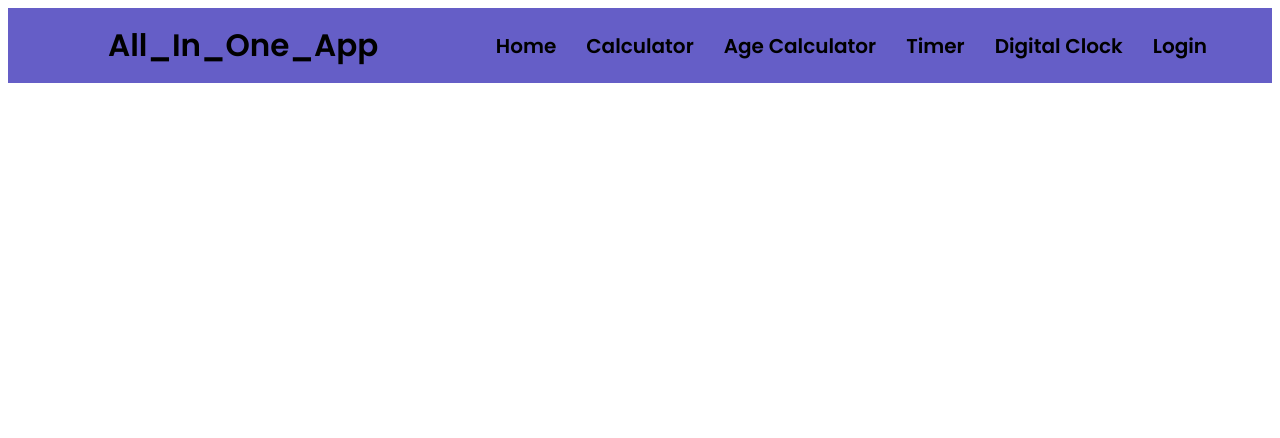
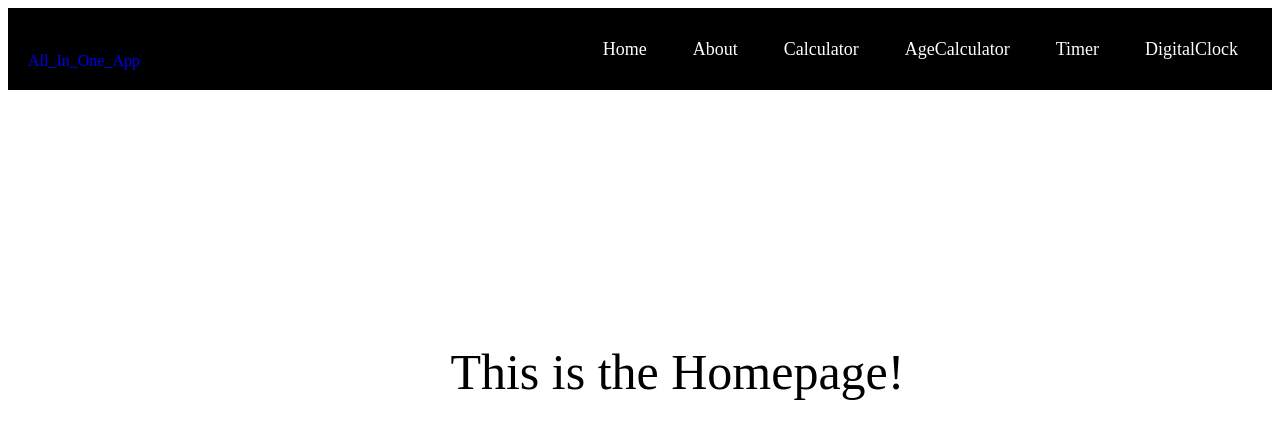
Before and after one commit to Dhananjay-M-Shinde/All_Your_Need_App, an Angular app: page / in a window 1280 px wide. Shown: the top 438 px of the page. Built offline with nearby package versions, Linux system fonts and the light colour scheme; grey boxes are pictures that could not be loaded.

Commit message:
navbar modified

```diff
--- a/src/app/home/home.component.css
+++ b/src/app/home/home.component.css
@@ -1,54 +1,89 @@
-@import url('https://fonts.googleapis.com/css?family=Poppins:400,500,600,700&display=swap');
-*{
+* {
   margin: 0;
   padding: 0;
   box-sizing: border-box;
-  font-family: 'Poppins', sans-serif;
 }
-
-nav{
+a {
+  text-decoration: none;
+}
+li {
+  list-style: none;
+}
+/* NAVBAR STYLING STARTS */
+.navbar {
   display: flex;
-  height: 75px;
-  width: 100%;
-  background: hsla(244, 94%, 34%, 0.642);
   align-items: center;
   justify-content: space-between;
-  padding: 0 50px 0 100px;
-  flex-wrap: wrap;
+  padding: 20px;
+  background-color: rgb(0, 0, 0);
+  color: rgb(255, 255, 255);
+  margin: 0%;
 }
-
-nav .logo{
-  font-size: 31px;
-  font-weight: 600;
+.nav-links a {
+  color: rgb(255, 254, 254);
 }
-
-nav ul{
-  list-style-type: none;
+/* LOGO */
+.logo img {
+  padding-left: 25%;
+}
+/* NAVBAR MENU */
+.menu {
   display: flex;
-  flex-direction: row;
-  flex-wrap: wrap;
+  gap: 1em;
+  font-size: 18px;
 }
-
-nav ul li{
-  padding: 8px 15px;
-  font-size: 20px;
-  font-weight: 600;
-  border-radius: 10px;
-
+.menu li:hover {
+  background-color: rgb(59, 59, 59);
+  font-weight: bold;
 }
-
-nav ul li a{
-  text-decoration: none;
-  color: black;
+.menu li {
+  padding: 5px 14px;
 }
-
-nav ul li a:hover{
-  padding: 6px 10px;
-  border-radius: 5px;
-  background-color: beige;
+/*RESPONSIVE NAVBAR MENU STARTS*/
+/* CHECKBOX TRICK */
+input[type=checkbox] {
+  display: none;
 }
-
-#login:hover{
-  font-family: Verdana, Geneva, Tahoma, sans-serif;
-  background-color: cyan;
+/*HAMBURGER MENU*/
+.hamburger {
+  display: none;
+  font-size: 24px;
+  user-select: none;
 }
+/* APPLYING MEDIA QUERIES */
+@media (max-width: 768px) {
+  .menu {
+      display: none;
+      position: absolute;
+      background-color: rgb(0, 0, 0);
+      right: 0;
+      left: 0;
+      text-align: center;
+      padding: 16px 0;
+  }
+  .menu li:hover {
+      display: inline-block;
+      background-color: rgb(59, 59, 59);
+      transition: 0.3s ease;
+  }
+  .menu li+li {
+      margin-top: 12px;
+  }
+  input[type=checkbox]:checked~.menu {
+      display: block;
+  }
+  .hamburger {
+      display: block;
+  }
+}
+/* TEXT IN CENTER */
+.homepage {
+  font-size: 50px;
+  padding: 20% 0% 10% 35%;
+}
+@media (max-width: 768px){
+  .homepage{
+      font-size: 30px;
+      padding: 40% 0% 10% 22%;
+  }
+}
--- a/src/app/home/home.component.html
+++ b/src/app/home/home.component.html
@@ -1,13 +1,27 @@
-<nav>
-    <div class="logo">
-       All_In_One_App
-    </div>
-    <ul>
-       <li><a class="active" href="#">Home</a></li>
-       <li><a href="#">Calculator</a></li>
-       <li><a href="#">Age Calculator</a></li>
-       <li><a href="#">Timer</a></li>
-       <li><a href="#">Digital Clock</a></li>
-       <li><a href="#" id="login">Login</a></li>
-    </ul>
- </nav>
+<nav class="navbar">
+   <!-- LOGO -->
+   <div class="logo">
+       <a href="#">
+           <img src="logo.jpg"  height="20px" width="30px" srcset="">
+           <span>All_In_One_App</span>
+       </a>
+   </div>
+   <!-- NAVIGATION MENU -->
+   <ul class="nav-links">
+       <!-- USING CHECKBOX TRICK-->
+       <input type="checkbox" id="checkbox_toggle" />
+       <label for="checkbox_toggle" class="hamburger">&#9776;</label>
+       <!-- NAVIGATION MENUS -->
+       <div class="menu">
+           <li><a href="#">Home</a></li>
+           <li><a href="#">About</a></li>
+           <li class="#"><a href="/">Calculator</a></li>
+           <li><a href="#">AgeCalculator</a></li>
+           <li><a href="#">Timer</a></li>
+           <li><a href="#">DigitalClock</a></li>
+       </div>
+   </ul>
+</nav>
+<div class="homepage">
+   This is the Homepage!
+</div>
```
